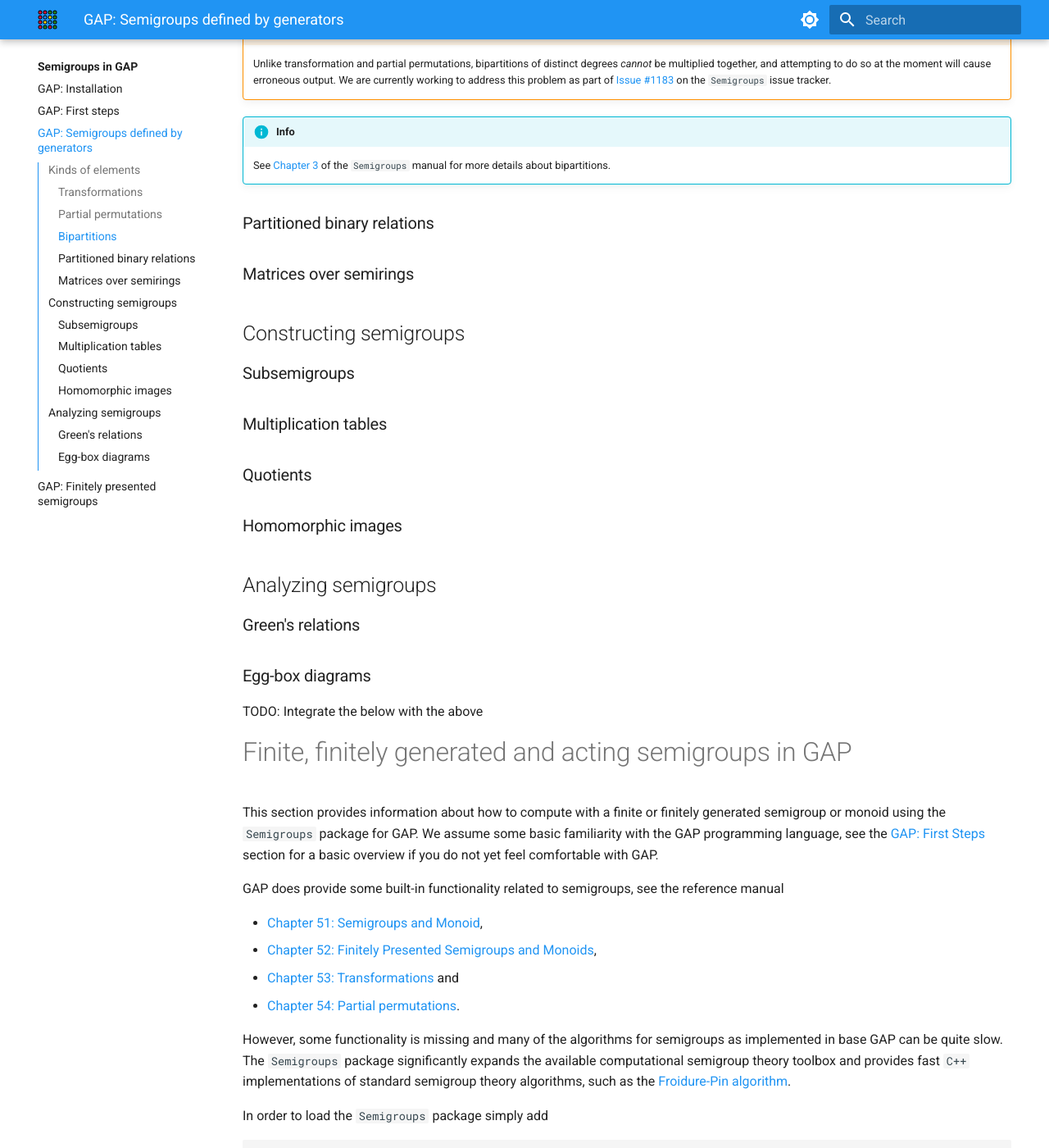
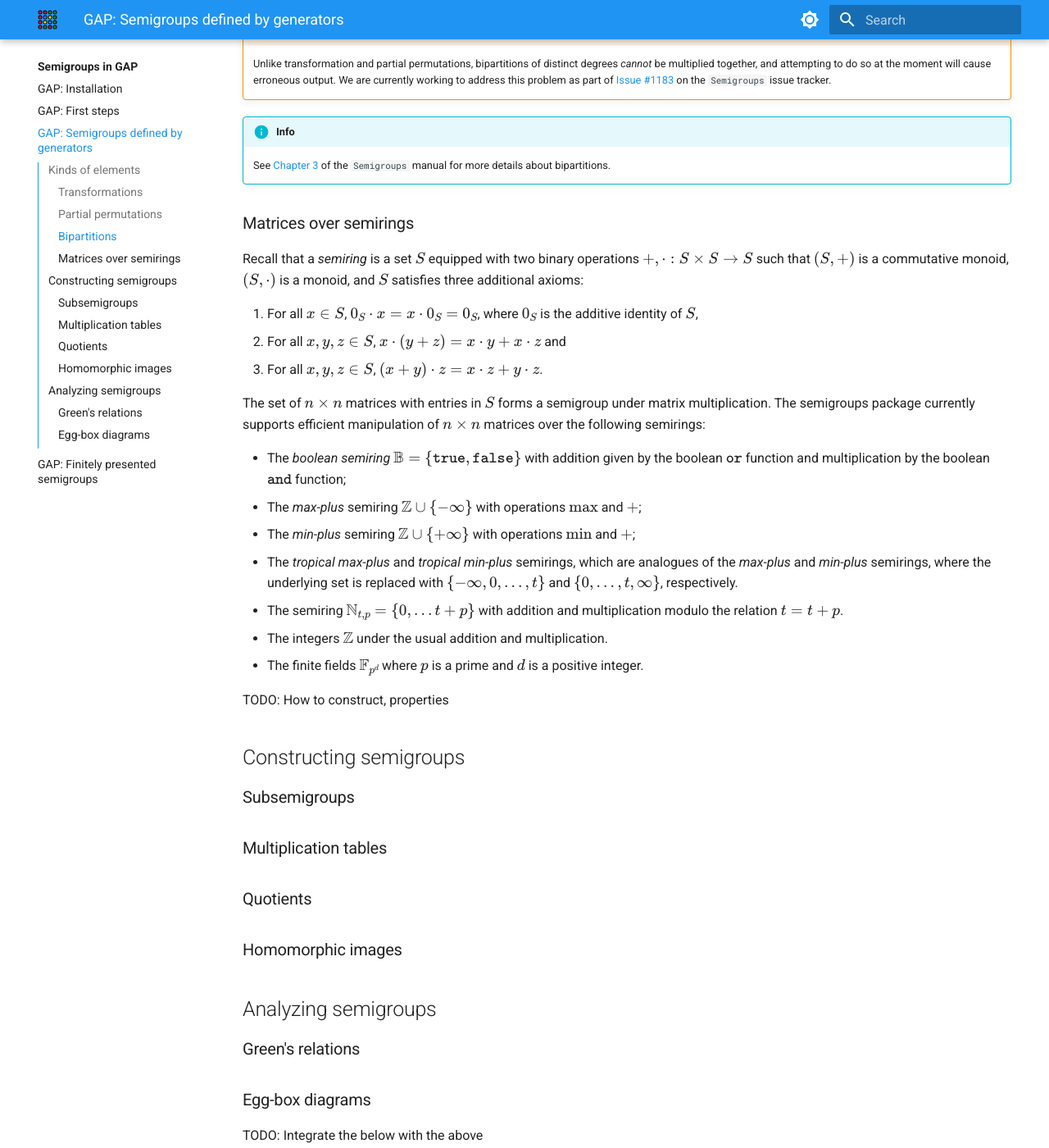
Before and after one commit to libsemigroups/tutorial, an MkDocs documentation site: the page built from docs/gap/generated.md, in a window 1280 px wide and 1400 px high, scrolled down 6917 px. Shown: the whole window at 82% size. Built offline with MkDocs 1.6.1 and Material for MkDocs 9.7.7, drawn with Linux system fonts in a browser that asks for light colours.

Commit message:
GAP: Start writing matrices, add dark mode pics for bipartititons

````diff
--- a/docs/gap/generated.md
+++ b/docs/gap/generated.md
@@ -417,13 +417,15 @@
     ```
 
 <div class="grid" markdown>
-![A visualization of the bipartition a](../images/bipartition_1.svg)
+![A visualization of the bipartition a](../images/bipartition_1.svg#only-light)
+![A visualization of the bipartition a](../images/bipartition_1_dark.svg#only-dark)
 /// caption
 A visualization of the bipartition `a`.
 Result of the `#!gap Splash(TikzString(a))` call.
 ///
 
-![A visualization of the bipartition b](/images/bipartition_2.svg)
+![A visualization of the bipartition b](../images/bipartition_2.svg#only-light)
+![A visualization of the bipartition b](../images/bipartition_2_dark.svg#only-dark)
 /// caption
 A visualization of the bipartition `b`.
 Result of the `#!gap Splash(TikzString(b))` call.
@@ -473,9 +475,39 @@
     See [Chapter 3](https://semigroups.github.io/Semigroups/doc/chap3_mj.html)
     of the `Semigroups` manual for more details about bipartitions.
 
-### Partitioned binary relations
+### Matrices over semirings
 
-### Matrices over semirings
+Recall that a _semiring_ is a set $S$ equipped with two binary operations
+$+, \cdot: S\times S\rightarrow S$ such that $(S, +)$ is a commutative monoid,
+$(S, \cdot)$ is a monoid, and $S$ satisfies three additional axioms:
+
+1. For all $x \in S$, $0_S \cdot x = x \cdot 0_S = 0_S$, where $0_S$ is the
+   additive identity of $S$,
+2. For all $x, y, z\in S$, $x \cdot (y + z) = x \cdot y + x \cdot z$ and
+3. For all $x, y, z\in S$, $(x + y) \cdot z = x \cdot z + y \cdot z$.
+
+The set of $n\times n$ matrices with entries in $S$ forms a semigroup under
+matrix multiplication. The semigroups package currently supports efficient
+manipulation of $n \times n$ matrices over the following semirings:
+
+* The _boolean semiring_ $\mathbb{B} = \{\texttt{true}, \texttt{false}\}$ with
+  addition given by the boolean $\texttt{or}$ function and multiplication by the
+  boolean $\texttt{and}$ function;
+* The _max-plus_ semiring $\mathbb{Z} \cup \{-\infty\}$ with operations
+  $\max$ and $+$;
+* The _min-plus_ semiring $\mathbb{Z} \cup \{+\infty\}$ with operations
+  $\min$ and $+$;
+* The _tropical max-plus_ and _tropical min-plus_ semirings, which
+  are analogues of the _max-plus_ and _min-plus_ semirings, where the
+  underlying set is replaced with $\{-\infty, 0, \ldots, t\}$ and
+  $\{0, \ldots, t, \infty\}$, respectively.
+* The semiring $\mathbb{N}_{t, p} = \{0, \ldots t+p\}$ with addition
+  and multiplication modulo the relation $t = t + p$.
+* The integers $\mathbb{Z}$ under the usual addition and multiplication.
+* The finite fields $\mathbb{F}_{p^d}$ where $p$ is a prime and $d$ is a
+  positive integer.
+
+TODO: How to construct, properties
 
 ## Constructing semigroups
 
````
Also changed, not shown: docs/images/bipartition_1_dark.svg (added), docs/images/bipartition_2_dark.svg (added).
